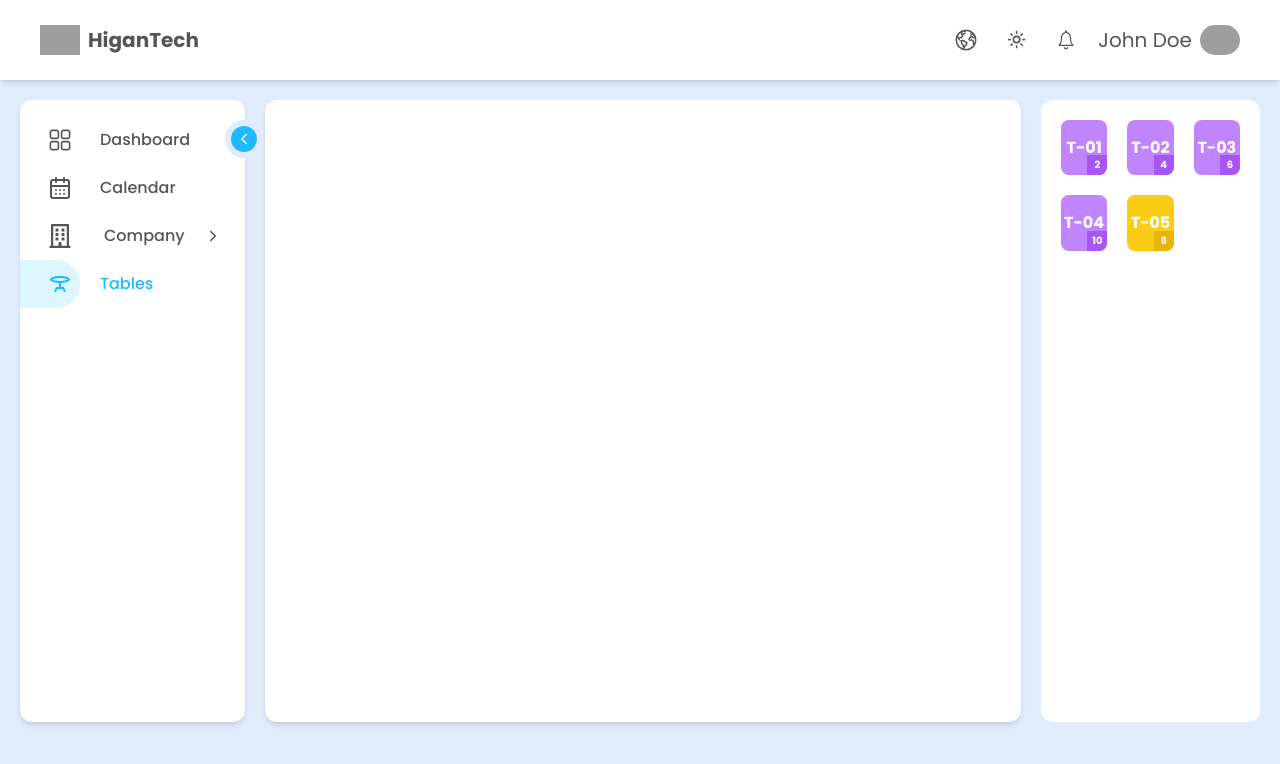
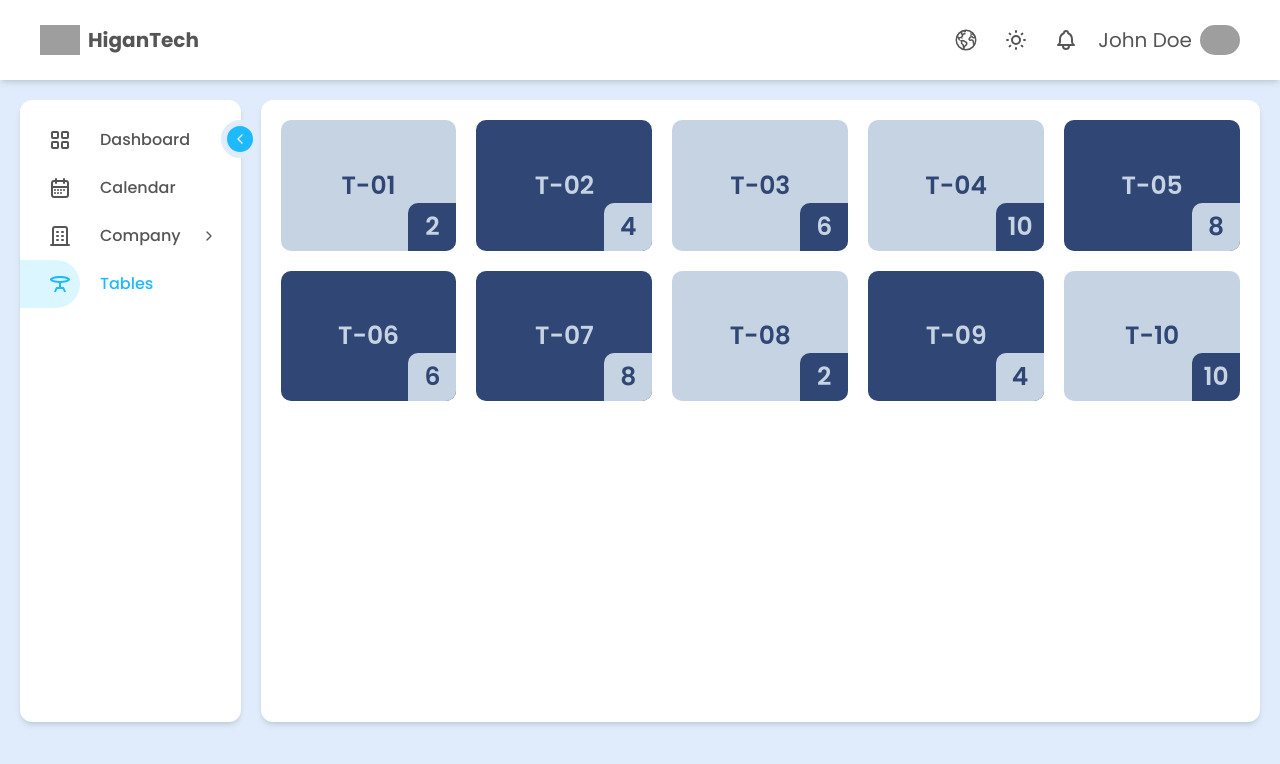
Before and after one commit to BendenizEnes/cafe-frontend, a React (Vite) app: page /tables in a window 1280 px wide. Shown: the top 764 px of the page. Built offline with nearby package versions, Linux system fonts and the light colour scheme; grey boxes are pictures that could not be loaded.

Commit message:
Changed Table Page

```diff
--- a/src/components/ui/Header.jsx
+++ b/src/components/ui/Header.jsx
@@ -1,18 +1,25 @@
-import {IoIosNotificationsOutline} from "react-icons/io";
 import { IoEarthOutline } from "react-icons/io5";
+import {
+    TbBell,
+    TbCreditCard,
+    TbLock,
+    TbMoon,
+    TbPower,
+    TbSettings,
+    TbSun
+} from "react-icons/tb";
 import {Card} from "@/components/ui/card.jsx";
-import {useState} from "react";
 import {Link} from "react-router-dom"
-import { FaCreditCard } from "react-icons/fa6";
-import { IoMdSettings } from "react-icons/io";
-import { FaPowerOff, FaLock } from "react-icons/fa";
-import {Moon, Sun} from "lucide-react";
 import {Button} from "@/components/ui/button.jsx";
 import {useTheme} from "@/components/ui/theme-provider.jsx";
+import {useState} from "react";
+
 function Header() {
+
     const [isDropdownActive,setIsDropdownActive ] = useState(false)
     const [isThemeTogglerActive,setIsThemeTogglerActive ] = useState(false)
     const { setTheme } = useTheme()
+
     return (
         <Card className="Header fixed left-0 top-0 right-0 h-20 border-none rounded-none flex items-center justify-between px-10 z-10">
             <div className="logo flex gap-2 items-center text-xl font-bold">
@@ -23,31 +30,31 @@ function Header() {
                 <div className="language">
                     <IoEarthOutline className="cursor-pointer"/>
                 </div>
-                <div className="theme-switch relative">
+                <div className="theme-switch flex items-center relative">
                     <Button variant="primary" size="icon"
                             onClick={() => {
                                 setIsThemeTogglerActive(!isThemeTogglerActive)
                                 setIsDropdownActive(false)
                             }}>
-                        <Sun
-                            className="h-[1.2rem] w-[1.2rem] rotate-0 scale-100 transition-all dark:-rotate-90 dark:scale-0"/>
-                        <Moon
-                            className="absolute h-[1.2rem] w-[1.2rem] rotate-90 scale-0 transition-all dark:rotate-0 dark:scale-100"/>
+                        <TbSun
+                            className="text-2xl rotate-0 scale-100 transition-all dark:-rotate-90 dark:scale-0"/>
+                        <TbMoon
+                            className="text-2xl absolute rotate-90 scale-0 transition-all dark:rotate-0 dark:scale-100"/>
                     </Button>
                     <div className={`toggler-menu absolute font-[500] top-12 border rounded-md text-sm right-0 text-card-foreground py-2 bg-[#fff] dark:bg-background ${isThemeTogglerActive ? "" : "hidden"}`}>
-                        <div className="hover:bg-accent w-24 cursor-pointer pl-2 py-[5px] text-start items-center mx-1 rounded" onClick={() => {
+                        <div className="hover:bg-accent w-28 cursor-pointer pl-2 py-[8px] text-start items-center mx-1 rounded" onClick={() => {
                             setTheme("light")
                             setIsThemeTogglerActive(false)
                         }}>
                             Light
                         </div>
-                        <div className="hover:bg-accent w-24 cursor-pointer pl-2 py-[5px] text-start rounded items-center mx-1" onClick={() => {
+                        <div className="hover:bg-accent w-28 cursor-pointer pl-2 py-[8px] text-start rounded items-center mx-1" onClick={() => {
                             setTheme("dark")
                             setIsThemeTogglerActive(false)
                         }}>
                             Dark
                         </div>
-                        <div className="hover:bg-accent w-24 cursor-pointer pl-2 py-[5px] text-start rounded items-center mx-1" onClick={() => {
+                        <div className="hover:bg-accent w-28 cursor-pointer pl-2 py-[8px] text-start rounded items-center mx-1" onClick={() => {
                             setTheme("system")
                             setIsThemeTogglerActive(false)
                         }}>
@@ -59,7 +66,7 @@ function Header() {
 
                 </div>
                 <div className="notifications">
-                    <IoIosNotificationsOutline className="cursor-pointer"/>
+                    <TbBell className="cursor-pointer"/>
                 </div>
                 <div className="profile text-xl flex gap-2 items-center">
                     <span>John Doe</span>
@@ -73,47 +80,44 @@ function Header() {
                             className="rounded-full cursor-pointer"/>
                         <div
                             className={`dropdown-menu absolute font-[500] top-12 border rounded-md text-sm right-0 text-card-foreground py-2 bg-[#fff] dark:bg-background ${isDropdownActive ? "" : "hidden"}`}>
-                            <div className="cursor-default w-44 h-14 text-start items-center mx-1 rounded">
+                            <div className="cursor-default w-48 h-14 text-start items-center mx-1 rounded">
                                 <div className="flex p-2 gap-[10px]">
-                                    <div className="w-10 relative">
+                                    <div className=" w-10 relative">
                                         <img
                                             src="https://pbs.twimg.com/media/FjU2lkcWYAgNG6d.jpg"
                                             alt="" className="rounded-full w-full"/>
-                                        <div
-                                            className="absolute size-3 bg-green-600 rounded-full top-7 border-[#fff] dark:border-background border-2 right-0"></div>
+                                        <div className="absolute size-3 bg-green-600 rounded-full top-7 border-[#fff] dark:border-background border-2 right-0"></div>
                                     </div>
-                                    <div className="flex-1 flex-col">
-                                        <div className="text-[16px] flex-1">John Doe</div>
-                                        <div className="text-[11px] flex-1">Admin</div>
+                                    <div className="flex-col">
+                                        <div className="text-[16px]">John Doe</div>
+                                        <div className="text-[11px]">Admin</div>
                                     </div>
                                 </div>
                             </div>
                             <div className="w-full h-[1px] mt-1 mb-1 border-b border-b-border"></div>
-                            <div className="hover:bg-accent w-44 h-10 text-start rounded items-center mx-1">
-                                <Link to="/account/settings" className="pl-1 py-3 text-[15px] flex gap-1 items-center">
-                                    <IoMdSettings className="flex-1 text-xl"/>
-                                    <div className="flex-[5]">Settings</div>
+                            <div className="hover:bg-accent w-48 text-start rounded items-center mx-1">
+                                <Link to="/account/settings" className="pl-1 py-3 text-[15px] flex items-center">
+                                    <TbSettings  className="text-2xl mr-2"/>
+                                    <div>Settings</div>
                                 </Link>
                             </div>
-                            <div className="hover:bg-accent w-44 h-10 text-start rounded items-center mx-1">
-                                <Link to="/account/security" className="pl-1 py-3 text-[15px] flex gap-1 items-center">
-                                    <FaLock className="flex-1 text-xl"/>
-                                    <div className="flex-[5]">Security</div>
+                            <div className="hover:bg-accent w-48 text-start rounded items-center mx-1">
+                                <Link to="/account/security" className="pl-1 py-3 text-[15px] flex items-center">
+                                    <TbLock className="text-2xl mr-2"/>
+                                    <div className="">Security</div>
                                 </Link>
                             </div>
-                            <div className="hover:bg-accent w-44 h-10 text-start rounded items-center mx-1">
-                                <Link to="/account/billing" className="pl-1 py-3 text-[15px] flex gap-1 items-center">
-                                    <FaCreditCard className="flex-1 text-xl"/>
-                                    <div className="flex-[5]">Billing Plan</div>
+                            <div className="hover:bg-accent w-48 text-start rounded items-center mx-1">
+                                <Link to="/account/billing" className="pl-1 py-3 text-[15px] flex items-center">
+                                    <TbCreditCard className="text-2xl mr-2"/>
+                                    <div>Billing Plan</div>
                                 </Link>
                             </div>
                             <div className="w-full h-[1px] mt-1 mb-1 border-b border-b-border"></div>
-                            <div className="hover:bg-accent w-44 h-10 text-start rounded items-center mx-1">
-                                <div className="w-full h-full pl-2 text-[15px] flex gap-1 items-center cursor-pointer">
-                                    <FaPowerOff className="text-2xl"/>
-                                    <div>
-                                        Log Out
-                                    </div>
+                            <div className="hover:bg-accent w-48 text-start rounded items-center mx-1">
+                                <div className="pl-1 py-3 text-[15px] flex items-center cursor-pointer">
+                                    <TbPower className="text-2xl mr-2"/>
+                                    <div>Log Out</div>
                                 </div>
 
                             </div>
--- a/src/components/ui/InfoCards.jsx
+++ b/src/components/ui/InfoCards.jsx
@@ -1,6 +1,5 @@
 import PropTypes from "prop-types";
-import {MdOutlineRoomService} from "react-icons/md";
-import {Card} from "@/components/ui/card.jsx";
+import {MdRoomService} from "react-icons/md";
 
 function InfoCards({icon, title, variant, children}) {
     const CardVariant = {
@@ -46,7 +45,7 @@ InfoCards.propTypes = {
 };
 
 InfoCards.defaultProps = {
-    icon:<MdOutlineRoomService/>,
+    icon:<MdRoomService/>,
     variant : "default"
 }
 
--- a/src/components/ui/Sidebar.jsx
+++ b/src/components/ui/Sidebar.jsx
@@ -1,10 +1,8 @@
 import {NavLink} from "react-router-dom";
-import { RxDashboard } from "react-icons/rx";
 import { MdOutlineTableBar} from "react-icons/md";
-import { LuCalendarDays } from "react-icons/lu";
-import { FaRegBuilding } from "react-icons/fa";
+import {TbBuilding, TbCalendarMonth, TbChevronLeft, TbChevronRight, TbLayoutGrid} from "react-icons/tb";
 import { useState} from "react";
-import {IoIosArrowForward, IoIosArrowBack} from "react-icons/io";
+
 import {Card} from "@/components/ui/card.jsx";
 
 function Sidebar() {
@@ -27,19 +25,19 @@ function Sidebar() {
         {
             id: 1,
             name: "Dashboard",
-            icon: <RxDashboard/>,
+            icon: <TbLayoutGrid className="dark:text-white"/>,
             url: "/dashboard",
         },
         {
             id: 2,
             name: "Calendar",
-            icon: <LuCalendarDays/>,
+            icon: <TbCalendarMonth className="dark:text-white"/>,
             url: "/calendar",
         },
         {
             id: 3,
             name: "Company",
-            icon: <FaRegBuilding/>,
+            icon: <TbBuilding className="dark:text-white"/>,
             attributes: [
                 {
                     id: 1,
@@ -56,7 +54,7 @@ function Sidebar() {
         {
             id: 4,
             name: "Tables",
-            icon: <MdOutlineTableBar/>,
+            icon: <MdOutlineTableBar className="dark:text-white"/>,
             url: "/tables",
         },
     ];
@@ -69,7 +67,8 @@ function Sidebar() {
                             setIsSidebarOpen(!isSidebarOpen)
                             setActiveMenu(false)
                         }}>
-                            {isSidebarOpen ?  <IoIosArrowBack/> : <IoIosArrowForward/>}
+                            {isSidebarOpen ?  <TbChevronLeft /> : <TbChevronRight />
+                            }
                         </button>
                     </div>
                 </div>
@@ -88,13 +87,13 @@ function Sidebar() {
                             <div>
                                 <div className="flex items-center gap-5 cursor-pointer dropdown"
                                      onClick={() => toggleSubMenu(item.id)}>
-                                    <div className="p-3 pl-7 text-2xl icon rounded-r-full">
+                                    <div className="p-3 pr-2 pl-7 text-2xl icon rounded-r-full">
                                         {item.icon}
                                     </div>
                                     <div
                                         className={`overflow-hidden transition-all flex-row flex gap-5 items-center duration-1000 ${isSidebarOpen ? "w-full" : "w-0"}`}>
                                         {item.name}
-                                           <IoIosArrowForward className={`duration-300 mr-6 ${activeMenu === item.id ? "rotate-90" : ""} ${isSidebarOpen ? "" : "w-0"}`}/>
+                                           <TbChevronRight className={`duration-300 mr-6 ${activeMenu === item.id ? "rotate-90" : ""} ${isSidebarOpen ? "" : "w-0"}`}/>
                                     </div>
 
                                 </div>
@@ -102,7 +101,7 @@ function Sidebar() {
                                     className={`${activeMenu === item.id ? "" : "hidden"} flex flex-col items-start`}>
                                     {item.attributes.map((subItem) => (
                                         <NavLink to={subItem.url} key={subItem.id} className="h-10 gap-5 p-1 cursor-pointer" onClick={checkLocation}>
-                                            <span className="text-sm pl-20 w-full overflow-hidden">
+                                            <span className="text-sm pl-[72px] w-full overflow-hidden">
                                                 {isSidebarOpen ? subItem.name : ""}
                                             </span>
                                         </NavLink>
--- a/src/components/ui/TableReservation.jsx
+++ /dev/null
@@ -1,93 +0,0 @@
-import styled from 'styled-components';
-
-const Chairs = styled.div`
-    position: absolute;
-    width: 150px;
-    height: 150px;
-    border-radius: 30px;
-    border: 2px solid #252a3a;
-    background: black`
-
-function TableContainer({person, status, children , ...props}) {
-    if(person === 2) {
-        return (
-            <div className={`relative size-1/2`} {...props}>
-                <div
-                    className={`shadow-[0px_10px_10px_3px_rgba(0,0,0,0.3)] relative bg-white rounded-2xl w-full h-full text-3xl z-10 font-bold text-center flex flex-col items-center justify-center`}>
-                    <div>{children}</div>
-                    <div>Capacity {person}</div>
-                </div>
-                <Chairs className="top-[-80px] left-[155px] z-0"/>
-                <Chairs className="bottom-[-80px] left-[155px] z-0"/>
-
-            </div>);
-    }else if(person === 4 ){
-        return  <div className={`relative size-1/2`} {...props}>
-            <div className={`shadow-[0px_10px_10px_3px_rgba(0,0,0,0.3)] relative bg-white  rounded-2xl w-full h-full text-3xl z-10 font-bold text-center flex flex-col items-center justify-center`}>
-                <div>{children}</div>
-                <div>Capacity {person}</div>
-            </div>
-            <Chairs className="top-[-80px] left-[155px] z-0"/>
-            <Chairs className="bottom-[-80px] left-[155px] z-0"/>
-            <Chairs className="top-[70px] right-[-80px] z-0"/>
-            <Chairs className="top-[70px] left-[-80px] z-0"/>
-        </div>;
-    }else if(person === 6 ){
-        return <div className={`relative size-1/2`} {...props}>
-                    <div className={`shadow-[0px_10px_10px_3px_rgba(0,0,0,0.3)] relative bg-white rounded-2xl w-full h-full text-3xl z-10 font-bold text-center flex flex-col items-center justify-center`}>
-                        <div>{children}</div>
-                        <div>Capacity {person}</div>
-                    </div>
-                    <Chairs className="top-[-80px] left-[50px] z-0"/>
-                    <Chairs className="bottom-[-80px] left-[50px] z-0"/>
-                    <Chairs className="top-[-80px] right-[50px] z-0"/>
-                    <Chairs className="bottom-[-80px] right-[50px] z-0"/>
-                    <Chairs className="top-[70px] right-[-80px] z-0"/>
-                    <Chairs className="top-[70px] left-[-80px] z-0"/>
-        </div>;
-    }else if(person === 8 ){
-        return <div className={`relative w-3/4 h-1/2`} {...props}>
-            <div className={`shadow-[0px_10px_10px_3px_rgba(0,0,0,0.3)] relative bg-white rounded-2xl w-full h-full text-3xl z-10 font-bold text-center flex flex-col items-center justify-center`}>
-                <div>{children}</div>
-                <div>Capacity {person}</div>
-            </div>
-            <Chairs className="top-[-80px] left-[50px] z-0"/>
-            <Chairs className="bottom-[-80px] left-[50px] z-0"/>
-            <Chairs className="top-[-80px] right-[270px] z-0"/>
-            <Chairs className="bottom-[-80px] right-[270px] z-0"/>
-            <Chairs className="top-[-80px] right-[50px] z-0"/>
-            <Chairs className="bottom-[-80px] right-[50px] z-0"/>
-            <Chairs className="top-[70px] right-[-80px] z-0"/>
-            <Chairs className="top-[70px] left-[-80px] z-0"/>
-        </div>;
-    }else if(person === 10 ){
-        return <div className={`relative w-4/5 h-1/2`} {...props}>
-            <div className={`shadow-[0px_10px_10px_3px_rgba(0,0,0,0.3)] relative bg-white rounded-2xl w-full h-full text-3xl z-10 font-bold text-center flex flex-col items-center justify-center`}>
-                <div>{children}</div>
-                <div>Capacity {person}</div>
-            </div>
-            <Chairs className="top-[-80px] left-[36px] z-0"/>
-            <Chairs className="bottom-[-80px] left-[36px] z-0"/>
-            <Chairs className="top-[-80px] right-[36px] z-0"/>
-            <Chairs className="bottom-[-80px] right-[36px] z-0"/>
-            <Chairs className="top-[-80px] right-[208px] z-0"/>
-            <Chairs className="bottom-[-80px] right-[208px] z-0"/>
-            <Chairs className="top-[-80px] left-[208px] z-0"/>
-            <Chairs className="bottom-[-80px] left-[208px] z-0"/>
-            <Chairs className="top-[70px] right-[-80px] z-0"/>
-            <Chairs className="top-[70px] left-[-80px] z-0"/>
-        </div>;
-    }
-}
-
-
-function TableReservation({status,person,name}) {
-
-    return (
-        <TableContainer person={person} status={status}>
-            {name}
-        </TableContainer>
-    );
-}
-
-export default TableReservation;
--- a/src/pages/Tables.jsx
+++ b/src/pages/Tables.jsx
@@ -1,42 +1,53 @@
 import Layout from "@/components/ui/Layout.jsx";
-import TableReservation from "@/components/ui/TableReservation.jsx";
-import ReactDOM from 'react-dom';
 import {Card} from "@/components/ui/card.jsx";
+import styled from "styled-components";
 
 function Tables() {
-    function showTable(name,person,status){
-          const tableContainer =  document.querySelector(".table-section")
-        const root = ReactDOM.createRoot(tableContainer);
-        root.render(<TableReservation name={name} person={person} status={status} />);
-    }
+
+    const Table = styled.div`
+        background: ${({ status }) => (status === "available" ? "var(--chart-7)" : "var(--chart-6)")};
+        color: ${({ status }) => (status === "available" ? "var(--chart-6)" : "var(--chart-7)")};
+        border-radius: 10px;
+        font-size: 25px;
+        font-weight: 600;
+        display: flex;
+        align-items: center;
+        justify-content: center;
+        position: relative;
+        overflow: hidden;
+        border: none;
+    `
+    const TableChild = styled.div`
+        position: absolute;
+        bottom: 0;
+        right: 0;
+        background: ${({ status }) => (status === "available" ? "var(--chart-6)" : "var(--chart-7)")};
+        color: ${({ status }) => (status === "available" ? "var(--chart-7)" : "var(--chart-6)")};
+        border-top-left-radius: 10px;
+    `
 
     const tables = [
         {id:1,name:"T-01",status:"available",person:2},
-        {id:2,name:"T-02",status:"available",person:4},
+        {id:2,name:"T-02",status:"reserved",person:4},
         {id:3,name:"T-03",status:"available",person:6},
         {id:4,name:"T-04",status:"available",person:10},
-        {id:5,name:"T-05",status:"reserved",person:8}]
+        {id:5,name:"T-05",status:"reserved",person:8},
+        {id:6,name:"T-06",status:"reserved",person:6},
+        {id:7,name:"T-07",status:"reserved",person:8},
+        {id:8,name:"T-08",status:"available",person:2},
+        {id:9,name:"T-09",status:"reserved",person:4},
+        {id:10,name:"T-10",status:"available",person:10}]
     return (
         <Layout>
-            <main className="h-[622px] w-full flex gap-5">
-                <Card className="table-section border-none flex-[4] flex items-center justify-center rounded-xl p-5">
+            <main className="w-full h-[622px]">
+                <Card className="w-full h-full border-none p-5 grid grid-cols-5 grid-rows-4 gap-5">
+                    {tables.map((table) => <Table key={table.id} status={table.status}>
+                        {table.name}
+                        <TableChild status={table.status}><div className="size-12 flex justify-center items-center">{table.person}</div> </TableChild>
+                    </Table>)}
+                </Card>
+            </main>
 
-                </Card>
-                <div className="bg-white flex-[1] rounded-xl grid grid-cols-3 grid-rows-8 gap-5 p-5">
-                    {
-                        tables.map((table) => {
-                            return(
-                                <div key={table.id} className={`${table.status === "available" ? "bg-purple-400" : "bg-yellow-400" } font-bold overflow-hidden relative text-white rounded-lg flex items-center justify-center cursor-pointer`}
-                                     onClick={() => showTable(table.name,table.person,table.status)}>
-                                    <div>{table.name}</div>
-                                    <div className={`absolute w-5 h-5 text-center leading-5 bottom-0 right-0 text-[10px] ${table.status === "available" ? "bg-purple-500" : "bg-yellow-500" }`}>{table.person}</div>
-                                </div>
-                            )
-                        })
-                    }
-                </div>
-
-            </main>
         </Layout>
     );
 }
```
Also changed, not shown: src/pages/Dashboard.jsx (+12 -15 lines), src/pages/Security.jsx (+7 -7 lines).
